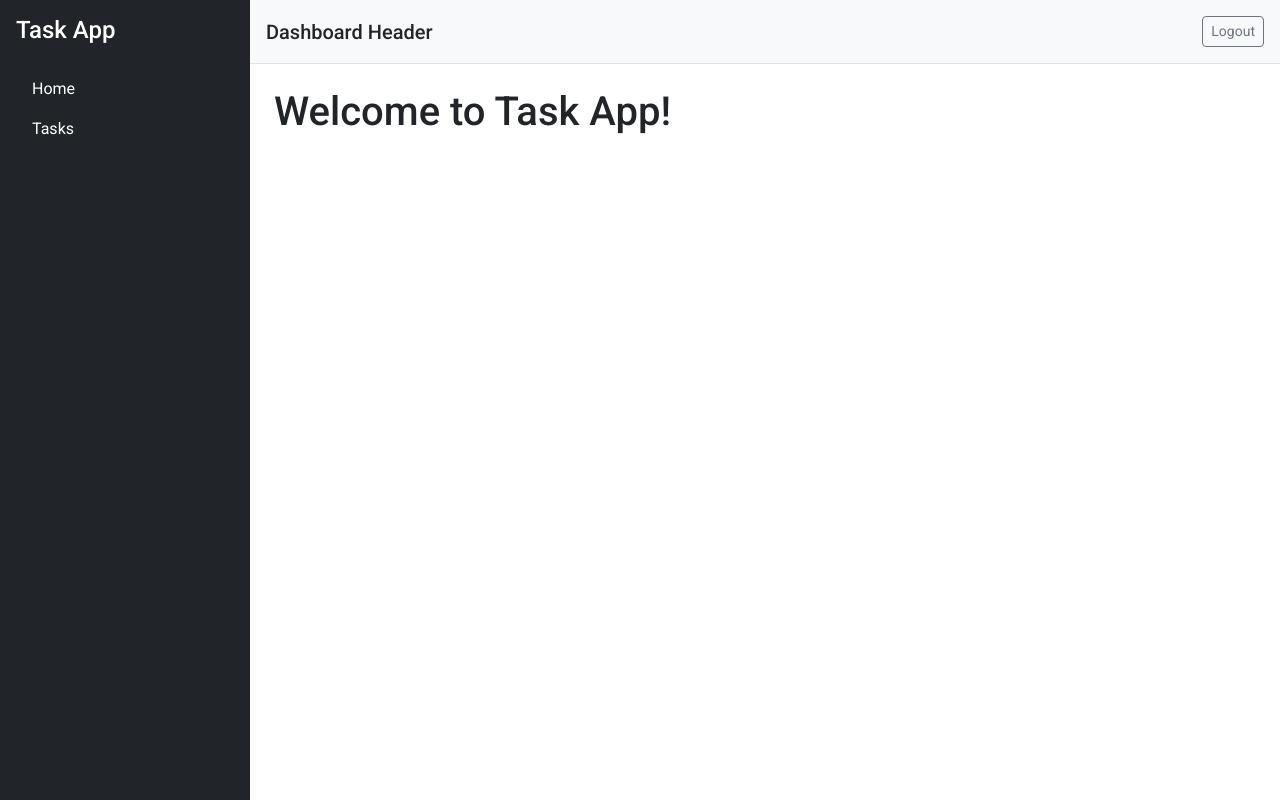
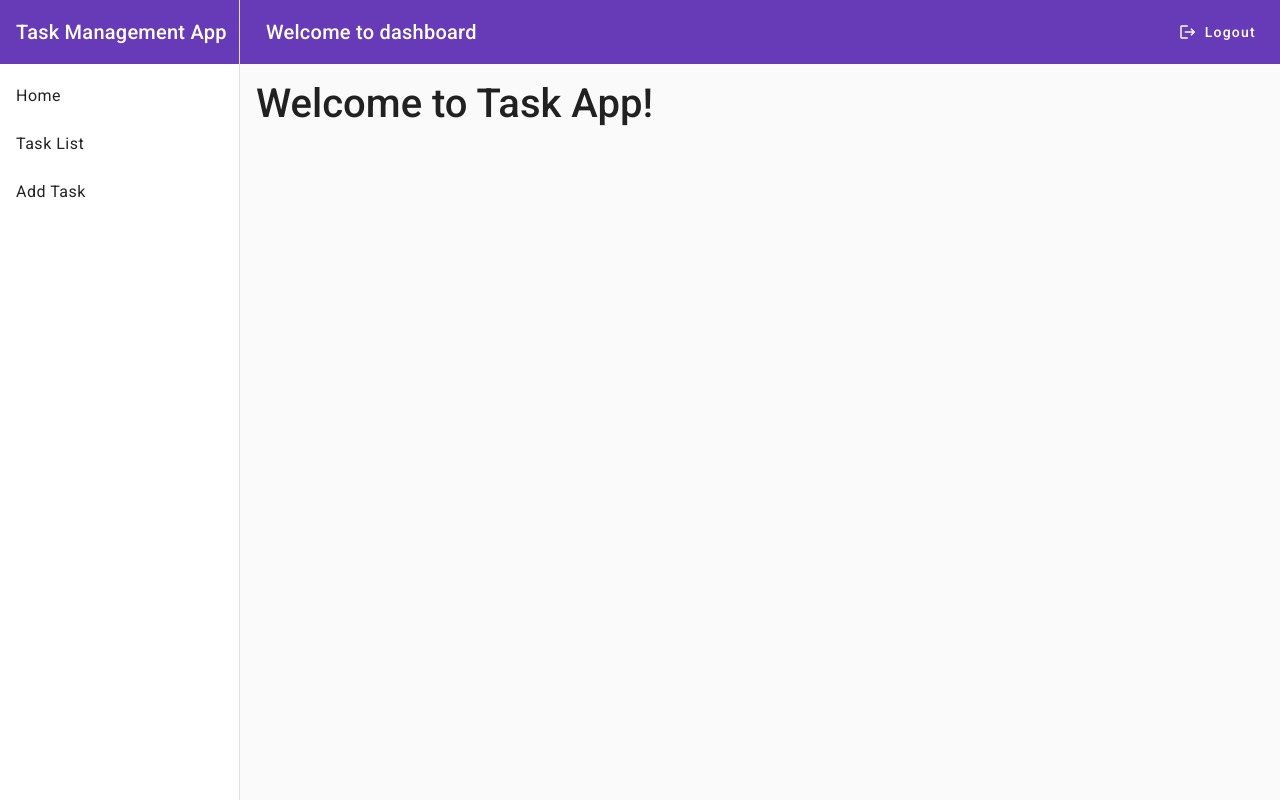
Before and after one commit to janithT/crypto-task-client-app, an Angular app: page /dashboard in a window 1280 px wide. Built offline with nearby package versions, Linux system fonts and the light colour scheme; sample sign-in values are in the browser's storage.

Commit message:
Material layout update

```diff
--- a/src/app/layouts/dashboard-layout/components/header/header.component.html
+++ b/src/app/layouts/dashboard-layout/components/header/header.component.html
@@ -1,6 +1,12 @@
-  <header class="bg-light p-3 border-bottom">
-      <div class="d-flex justify-content-between align-items-center">
-        <h5 class="m-0">Dashboard Header</h5>
-        <button class="btn btn-outline-secondary btn-sm" (click)="logout()">Logout</button>
-      </div>
-    </header>
+<!-- <header class="bg-light p-3 border-bottom">
+  <div class="d-flex justify-content-between align-items-center">
+    <h5 class="m-0">Dashboard Header</h5>
+    <button class="btn btn-outline-secondary btn-sm" (click)="logout()">
+      Logout
+    </button>
+  </div>
+</header> -->
+
+<button mat-button (click)="logout()">
+  <mat-icon>logout</mat-icon> Logout
+</button>
--- a/src/app/layouts/dashboard-layout/components/sidebar/sidebar.component.css
+++ b/src/app/layouts/dashboard-layout/components/sidebar/sidebar.component.css
@@ -4,3 +4,38 @@
   top: 0;
   bottom: 0;
 }
+
+
+/* dashboadr layput */
+.sidenav-container {
+  height: 100vh;
+}
+
+.sidenav {
+  width: 240px;
+}
+
+.toolbar {
+  position: sticky;
+  top: 0;
+  z-index: 1000;
+}
+
+.main-content {
+  padding: 16px;
+}
+
+.hide-desktop {
+  display: none;
+}
+
+/* Responsive for mobile */
+@media (max-width: 768px) {
+  .hide-desktop {
+    display: inline-flex;
+  }
+
+  .sidenav {
+    width: 200px;
+  }
+}
--- a/src/app/layouts/dashboard-layout/components/sidebar/sidebar.component.html
+++ b/src/app/layouts/dashboard-layout/components/sidebar/sidebar.component.html
@@ -1,4 +1,4 @@
-<aside class="sidebar bg-dark text-white p-3 vh-100">
+<!-- <aside class="sidebar bg-dark text-white p-3 vh-100">
   <h4 class="mb-4">Task App</h4>
   <ul class="nav flex-column">
     <li class="nav-item">
@@ -7,6 +7,14 @@
     <li class="nav-item">
       <a routerLink="/dashboard/tasks" class="nav-link text-white">Tasks</a>
     </li>
-      <!-- Add more links -->
+
   </ul>
-  </aside>
+</aside> -->
+
+<a mat-list-item routerLink="/dashboard/home" routerLinkActive="active">Home</a>
+<a mat-list-item routerLink="/dashboard/tasks" routerLinkActive="active"
+  >Task List</a
+>
+<a mat-list-item routerLink="/dashboard/tasks/create" routerLinkActive="active"
+  >Add Task</a
+>
--- a/src/app/layouts/dashboard-layout/dashboard-layout/dashboard-layout.component.css
+++ b/src/app/layouts/dashboard-layout/dashboard-layout/dashboard-layout.component.css
@@ -1,15 +1,41 @@
-.dashboard-container {
+.sidenav-container {
   height: 100vh;
 }
 
-.main-content {
-  margin-left: 250px;
+.sidenav {
+  width: 240px;
 }
 
-.dashboard-container {
-  height: 100vh;
+.toolbar {
+  position: sticky;
+  top: 0;
+  z-index: 1000;
 }
 
-.dashboard-content {
+.app-name {
+  font-weight: 500;
+  margin-left: 10px;
+}
+
+.spacer {
+  flex: 1 1 auto;
+}
+
+.main-content {
   padding: 16px;
 }
+
+.hide-desktop {
+  display: none;
+}
+
+/* Responsive */
+@media (max-width: 768px) {
+  .hide-desktop {
+    display: inline-flex;
+  }
+
+  .sidenav {
+    width: 200px;
+  }
+}
--- a/src/app/layouts/dashboard-layout/dashboard-layout/dashboard-layout.component.html
+++ b/src/app/layouts/dashboard-layout/dashboard-layout/dashboard-layout.component.html
@@ -1,16 +1,30 @@
-<div class="dashboard-container d-flex">
+<mat-sidenav-container class="sidenav-container">
   <!-- Sidebar -->
-  <app-sidebar></app-sidebar>
+  <mat-sidenav #drawer mode="side" class="sidenav" [opened]="true">
+    <mat-toolbar color="primary">{{ config.appName }}</mat-toolbar>
+    <mat-nav-list>
+      <app-sidebar></app-sidebar>
+    </mat-nav-list>
+  </mat-sidenav>
 
   <!-- Main Content -->
-  <div class="main-content flex-grow-1">
+  <mat-sidenav-content>
     <!-- Header -->
-     <app-header></app-header>
+    <!-- <app-header></app-header> -->
+    <mat-toolbar color="primary" class="toolbar">
+      <button mat-icon-button (click)="drawer.toggle()" class="hide-desktop">
+        <mat-icon>menu</mat-icon>
+      </button>
 
+      <span class="app-name">Welcome to dashboard</span>
 
-    <!-- Page Content -->
-    <main class="p-4">
+      <span class="spacer"></span>
+      <app-header></app-header>
+    </mat-toolbar>
+
+    <!-- Main Page Content -->
+    <div class="main-content">
       <router-outlet></router-outlet>
-    </main>
-  </div>
-</div>
+    </div>
+  </mat-sidenav-content>
+</mat-sidenav-container>
```
Also changed, not shown: src/app/layouts/dashboard-layout/dashboard-layout.module.ts (+13 -1 lines), src/app/layouts/dashboard-layout/dashboard-layout/dashboard-layout.component.ts (+3 -4 lines), src/styles.css (line endings or trailing spaces). Lines whose indentation alone changed are shown as unchanged.
